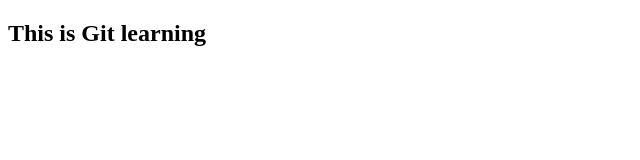
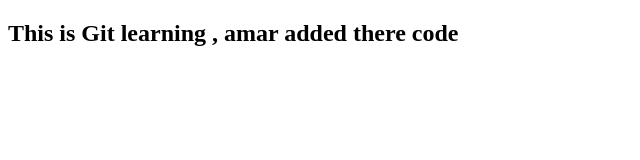
Before and after one commit to sarang67/learnig-repo-kk, a plain HTML site: page index.html in a window 1280 px wide. Shown: the whole page, without its empty margins (0-640 px from the left). Drawn offline with Linux system fonts and the light colour scheme.

Commit message:
h2 heading updated by amar

```diff
--- a/index.html
+++ b/index.html
@@ -7,6 +7,6 @@
     <title>Document</title>
   </head>
   <body>
-   <h2>This is Git learning</h2>
+   <h2>This is Git learning , amar added there code</h2>
   </body>
 </html>
```
